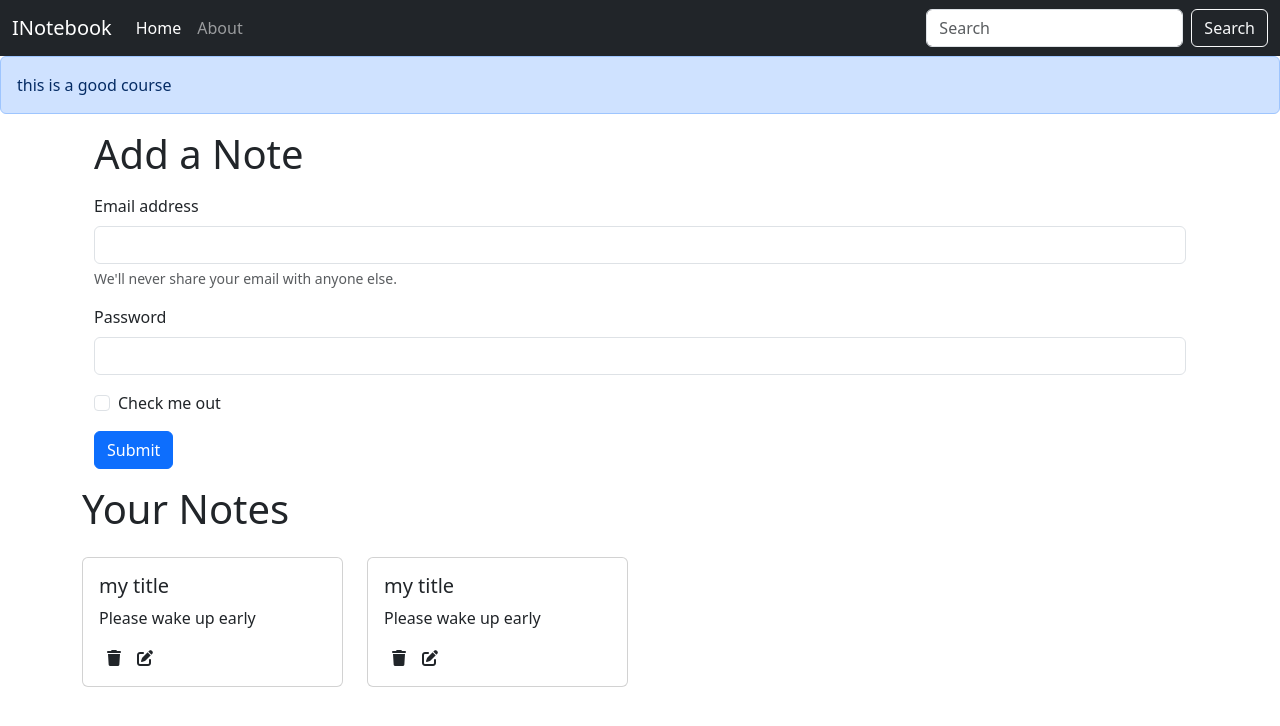
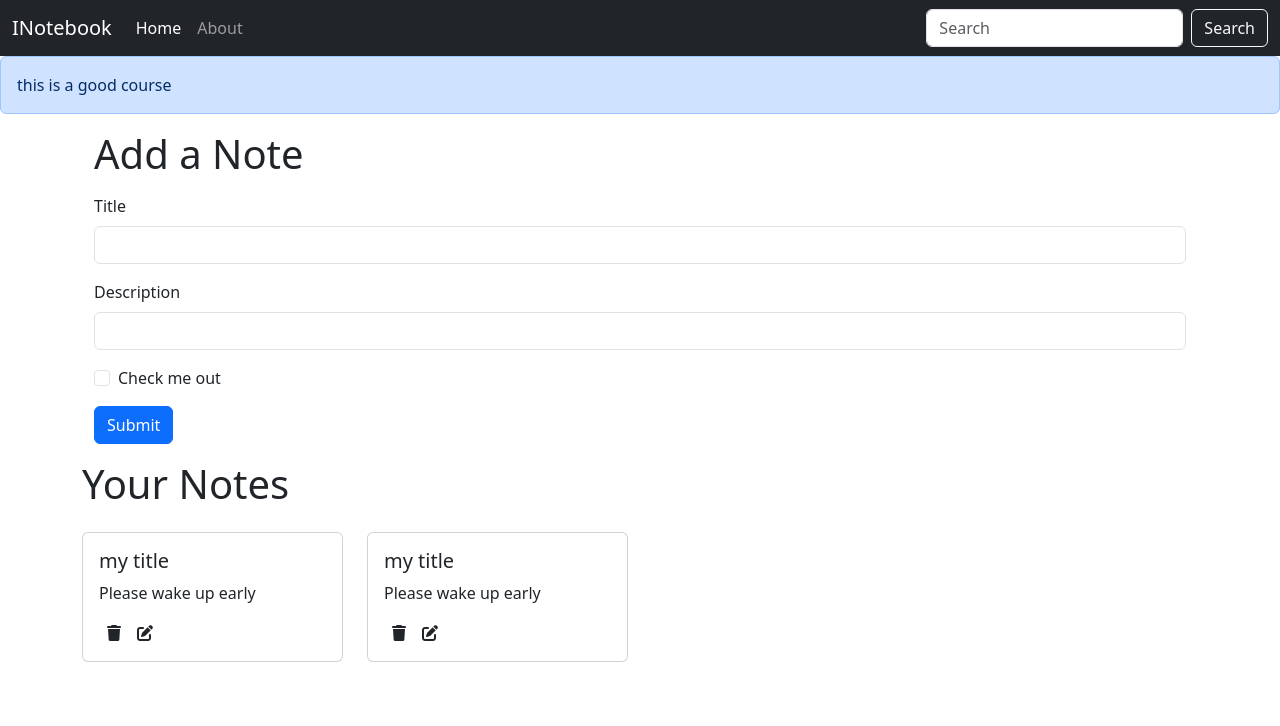
Before and after one commit to JawadAhmad-cloud/Mern-por, a React (Vite) app in the folder frontend/: page / in a window 1280 px wide. Shown: the top 726 px of the page. Built offline with nearby package versions, Linux system fonts and the light colour scheme.

Commit message:
feat: implement Addnote component for adding new notes

```diff
--- /dev/null
+++ b/frontend/src/components/Addnote.jsx
@@ -0,0 +1,73 @@
+import { useContext, useState } from "react";
+import noteContext from "../context/notes/noteContext";
+
+const Addnote = () => {
+  const context = useContext(noteContext);
+  const { addNote } = context;
+  const [note, setNote] = useState({
+    title: "",
+    description: "",
+    tag: "person",
+  });
+  const onChange = (e) => {
+    setNote({ ...note, [e.target.name]: e.target.value });
+  };
+
+  const HandleClick = (e) => {
+    e.preventDefault();
+    addNote(note);
+  };
+  return (
+    <div>
+      <div className="container my-3">
+        <h1>Add a Note</h1>
+        <form className="my-3">
+          <div className="mb-3">
+            <label htmlFor="title" className="form-label">
+              Title
+            </label>
+            <input
+              type="text"
+              className="form-control"
+              id="title"
+              name="title"
+              aria-describedby="emailHelp"
+              onChange={onChange}
+            />
+          </div>
+          <div className="mb-3">
+            <label htmlFor="description" className="form-label">
+              Description
+            </label>
+            <input
+              type="password"
+              className="form-control"
+              id="description"
+              name="description"
+              onChange={onChange}
+            />
+          </div>
+          <div className="mb-3 form-check">
+            <input
+              type="checkbox"
+              className="form-check-input"
+              id="exampleCheck1"
+            />
+            <label className="form-check-label" htmlFor="exampleCheck1">
+              Check me out
+            </label>
+          </div>
+          <button
+            type="submit"
+            onClick={HandleClick}
+            className="btn btn-primary"
+          >
+            Submit
+          </button>
+        </form>
+      </div>
+    </div>
+  );
+};
+
+export default Addnote;
--- a/frontend/src/components/Home.jsx
+++ b/frontend/src/components/Home.jsx
@@ -3,48 +3,6 @@ import Notes from "./Notes";
 const Home = () => {
   return (
     <div className="">
-      <div className="container my-3">
-        <h1>Add a Note</h1>
-        <form className="my-3">
-          <div className="mb-3">
-            <label htmlFor="exampleInputEmail1" className="form-label">
-              Email address
-            </label>
-            <input
-              type="email"
-              className="form-control"
-              id="exampleInputEmail1"
-              aria-describedby="emailHelp"
-            />
-            <div id="emailHelp" className="form-text">
-              We'll never share your email with anyone else.
-            </div>
-          </div>
-          <div className="mb-3">
-            <label htmlFor="exampleInputPassword1" className="form-label">
-              Password
-            </label>
-            <input
-              type="password"
-              className="form-control"
-              id="exampleInputPassword1"
-            />
-          </div>
-          <div className="mb-3 form-check">
-            <input
-              type="checkbox"
-              className="form-check-input"
-              id="exampleCheck1"
-            />
-            <label className="form-check-label" htmlFor="exampleCheck1">
-              Check me out
-            </label>
-          </div>
-          <button type="submit" className="btn btn-primary">
-            Submit
-          </button>
-        </form>
-      </div>
       <Notes />
     </div>
   );
--- a/frontend/src/components/Noteitem.jsx
+++ b/frontend/src/components/Noteitem.jsx
@@ -5,8 +5,8 @@ const Noteitem = ({ note }) => {
         <div className="card-body">
           <h5 className="card-title">{note.title}</h5>
           <p className="card-text">{note.description}</p>
-          <i class="fa-solid fa-trash mx-2"></i>
-          <i class="fa-solid fa-pen-to-square mx-2"></i>
+          <i className="fa-solid fa-trash mx-2"></i>
+          <i className="fa-solid fa-pen-to-square mx-2"></i>
         </div>
       </div>
     </div>
--- a/frontend/src/components/Notes.jsx
+++ b/frontend/src/components/Notes.jsx
@@ -1,19 +1,21 @@
 import { useContext } from "react";
 import noteContext from "../context/notes/noteContext";
 import Noteitem from "./Noteitem";
+import Addnote from "./Addnote";
 
 const Notes = () => {
   const context = useContext(noteContext);
-  const { notes, setNotes } = context;
+  const { notes, addNote } = context;
   return (
-    <div>
+    <>
+      <Addnote />
       <div className="row my-3">
         <h1>Your Notes</h1>
         {notes.map((note) => {
           return <Noteitem key={note._id} note={note} />;
         })}
       </div>
-    </div>
+    </>
   );
 };
 
--- a/frontend/src/context/notes/NoteState.jsx
+++ b/frontend/src/context/notes/NoteState.jsx
@@ -25,10 +25,32 @@ const NoteState = (props) => {
       __v: 0,
     },
   ];
+
   const [notes, setNotes] = useState(notesInitial);
+
+  //add a note
+  const addNote = ({ title, description, tag }) => {
+    console.log(title, description, tag);
+
+    let note = {
+      _id: "68efa716445505b18c28891f",
+      user: "68ee2b25b1bc4fddefe13aac",
+      title: title,
+      description: description,
+      tag: "person",
+      date: "2025-10-15T13:52:22.805Z",
+      __v: 0,
+    };
+    setNotes(notes.concat(note));
+  };
+  //delete a note
+  const deleteNote = () => {};
+  //edit a note
+  const editNote = () => {};
+
   // Provide the state and update function to all children components
   return (
-    <NoteContext.Provider value={{ notes, setNotes }}>
+    <NoteContext.Provider value={{ notes, addNote, deleteNote, editNote }}>
       {props.children}
     </NoteContext.Provider>
   );
```
